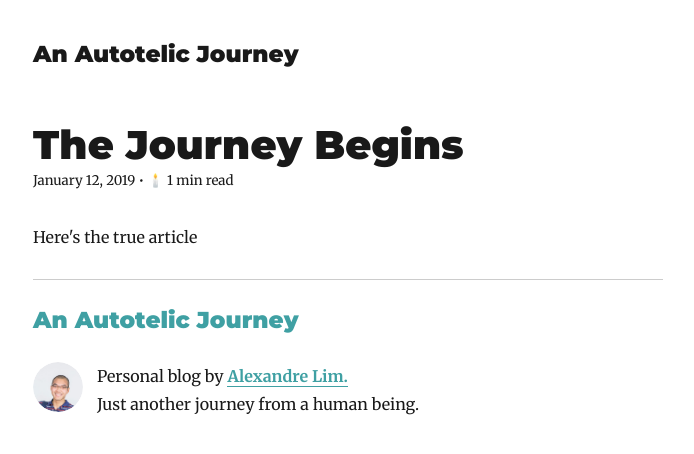
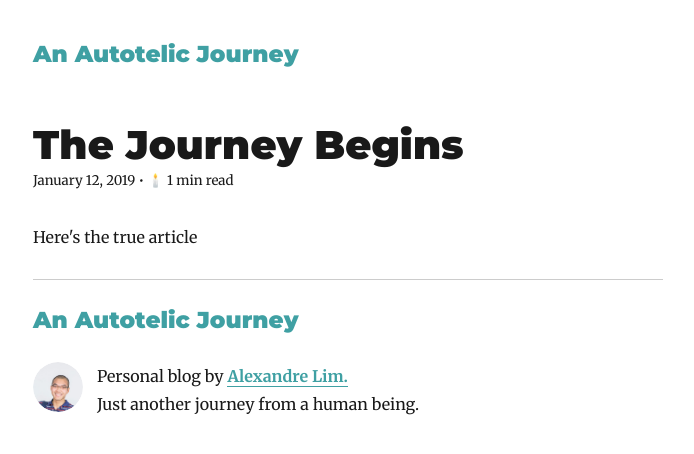
Before and after one commit to Wraithraiser/autotelic-journey, a Gatsby site: page /journey-begins/ in a window 1280 px wide. Shown: the whole page, without its empty margins (292-986 px from the left). Built offline with nearby package versions, Linux system fonts and the light colour scheme; Gatsby itself is replaced by a stand-in of ours; some packages are replaced by stand-ins of ours.

Commit message:
refactor(title): add color in layout title

```diff
--- a/src/components/Layout.js
+++ b/src/components/Layout.js
@@ -42,7 +42,7 @@ class Layout extends React.Component {
             style={{
               boxShadow: `none`,
               textDecoration: `none`,
-              color: `inherit`,
+              color: `#3fa0a3`,
             }}
             to={`/`}
           >
```
